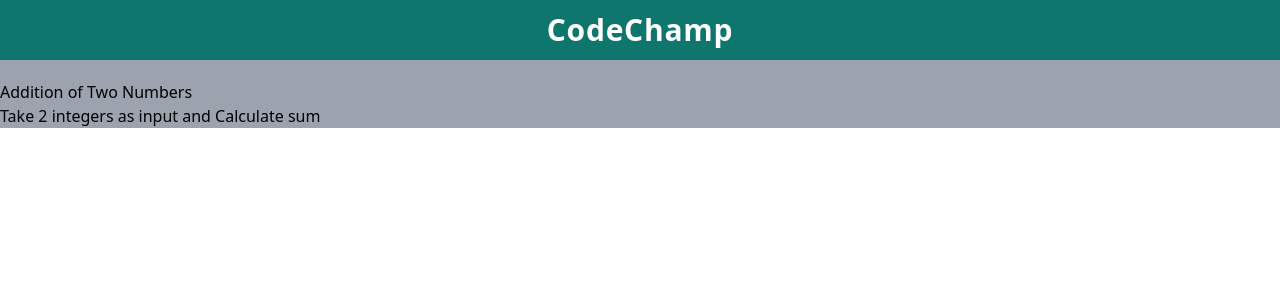
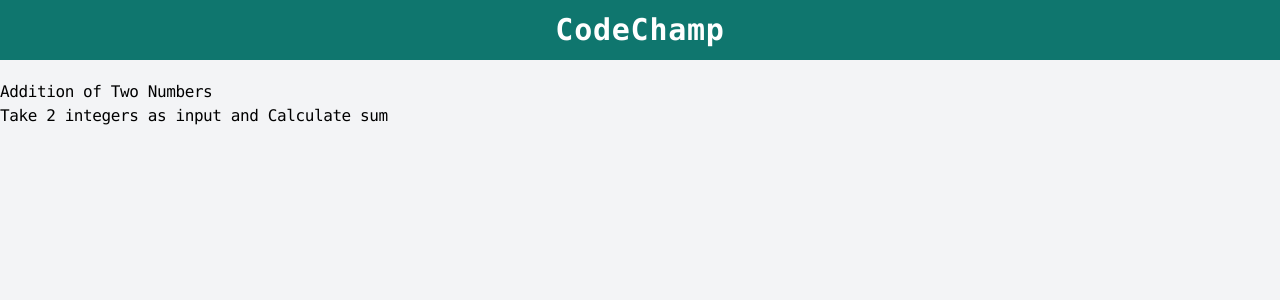
Before and after one commit to DjayChoudhary/codechamp-frontend, a React (Create React App) app: page / in a window 1280 px wide. Shown: the top 300 px of the page. Built offline with nearby package versions, Linux system fonts and the light colour scheme; no server answers.

Commit message:
update bg-color to light gray

```diff
--- a/src/components/App.tsx
+++ b/src/components/App.tsx
@@ -20,12 +20,10 @@
     console.log(response);
   }
   return (
-    <main className="container bg-gray-400">
+    <main className="bg-gray-100 h-screen font-mono tracking-tight">
       <Header />
       <section className="app-container">
-        <article className="problem-container">
-          <CodeProblem />
-        </article>
+        <CodeProblem />
         <section className="editor-container">
           {/* <Editor handleSubmit={handleSubmit} response={response} /> */}
           {/* <CodeEditorComponent handleSubmit={handleSubmit} /> */}
```
